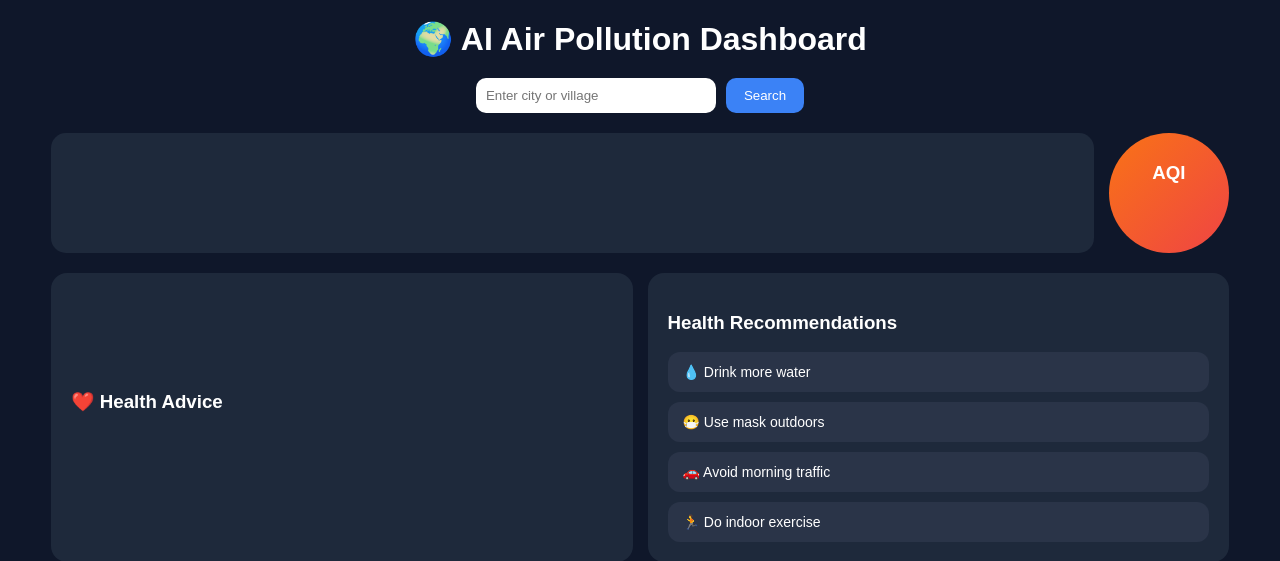
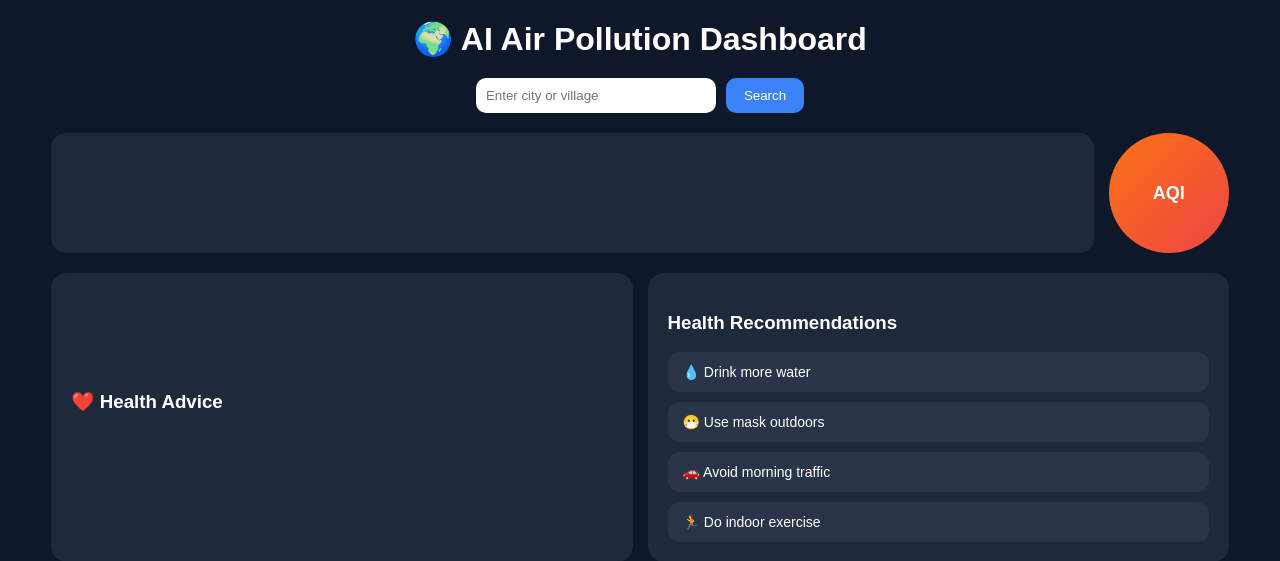
Before and after one commit to beastkiller0498-hue/Air-Pollution-AI, a Flask app: template air_pollution_website/templates/index.html in a window 1280 px wide. Shown: the top 561 px of the page. Run offline with Flask 3, Linux system fonts and the light colour scheme; the template is opened without the code that fills it, so the values that code supplies are empty.

Commit message:
Update style.css

```diff
--- a/air_pollution_website/static/style.css
+++ b/air_pollution_website/static/style.css
@@ -59,7 +59,18 @@ display:flex;
 flex-direction:column;
 align-items:center;
 justify-content:center;
+color:white;
 font-weight:bold;
+}
+
+.aqiCard h3{
+margin:0;
+font-size:18px;
+}
+
+.aqiCard h1{
+margin:0;
+font-size:32px;
 }
 
 .healthCard{
```
